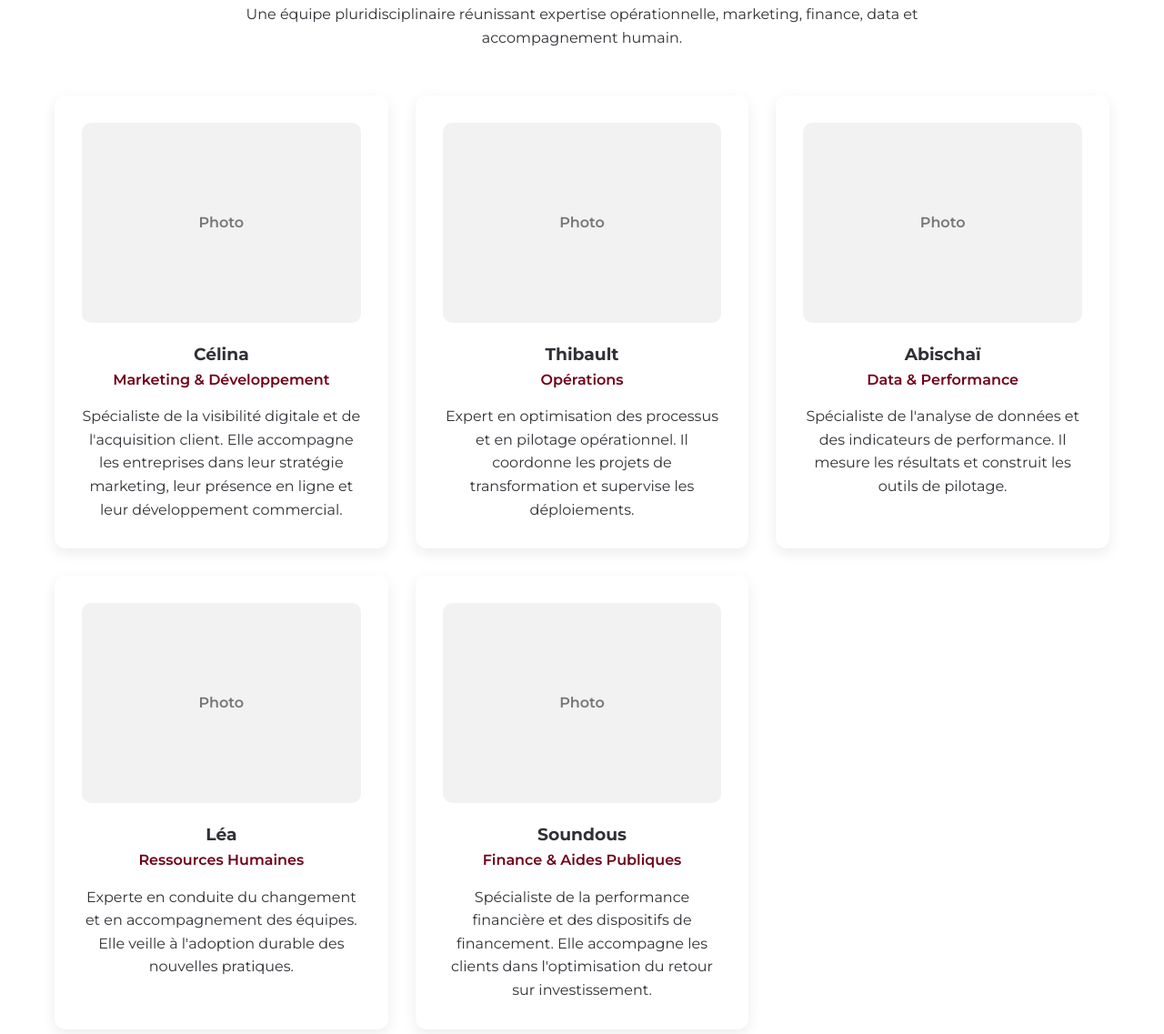
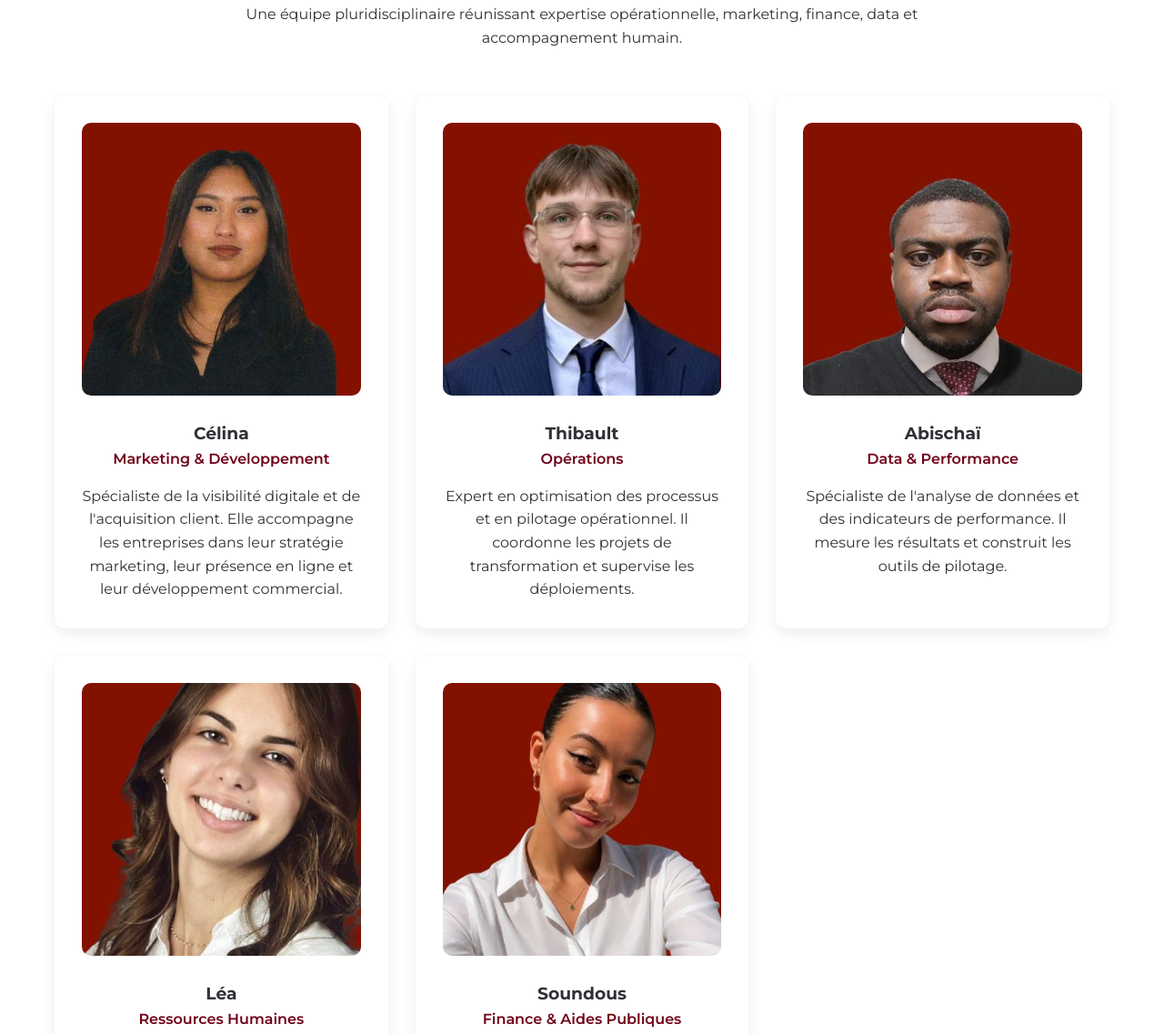
Before and after one commit to auth0-0/pivot-consulting, a plain HTML site: page index.html in a window 1280 px wide. Shown: the part 1471-2608 px from the top of the page at 91% size. Drawn offline with Linux system fonts and the light colour scheme; files whose address does not match are found by name.

Commit message:
Ajout des photos de l'équipe

```diff
--- a/index.html
+++ b/index.html
@@ -91,9 +91,9 @@ marketing, finance, data et accompagnement humain.
 
 <div class="team-card">
 
-<div class="photo-placeholder">
-Photo
-</div>
+<img src="images/celina.jpeg"
+alt="Célina"
+class="team-photo">
 
 <h3>Célina</h3>
 
@@ -111,9 +111,9 @@ leur présence en ligne et leur développement commercial.
 
 <div class="team-card">
 
-<div class="photo-placeholder">
-Photo
-</div>
+<img src="images/thibault.jpeg"
+alt="Thibault"
+class="team-photo">
 
 <h3>Thibault</h3>
 
@@ -130,9 +130,9 @@ Il coordonne les projets de transformation et supervise les déploiements.
 
 <div class="team-card">
 
-<div class="photo-placeholder">
-Photo
-</div>
+<img src="images/abischai.jpeg"
+alt="Abischaï"
+class="team-photo">
 
 <h3>Abischaï</h3>
 
@@ -149,9 +149,9 @@ Il mesure les résultats et construit les outils de pilotage.
 
 <div class="team-card">
 
-<div class="photo-placeholder">
-Photo
-</div>
+<img src="images/lea.jpeg"
+alt="Léa"
+class="team-photo">
 
 <h3>Léa</h3>
 
@@ -168,9 +168,9 @@ Elle veille à l'adoption durable des nouvelles pratiques.
 
 <div class="team-card">
 
-<div class="photo-placeholder">
-Photo
-</div>
+<img src="images/soundous.jpeg"
+alt="Soundous"
+class="team-photo">
 
 <h3>Soundous</h3>
 
--- a/style.css
+++ b/style.css
@@ -196,3 +196,11 @@ footer a{
 color:white;
 text-decoration:none;
 }
+
+.team-photo{
+width:100%;
+height:300px;
+object-fit:cover;
+border-radius:10px;
+margin-bottom:20px;
+}
```
Also changed, not shown: images/abischai.jpeg (added), images/celina.jpeg (added), images/lea.jpeg (added), images/logo.png (renamed from Logo.png), images/soundous.jpeg (added), images/thibault.jpeg (added).
